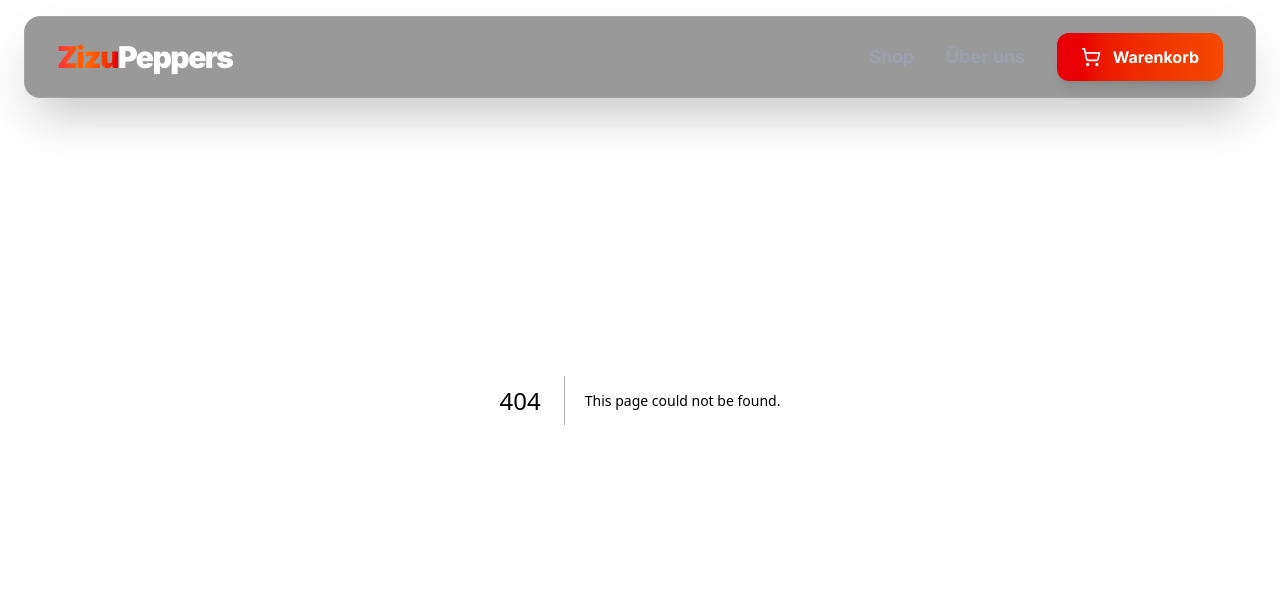
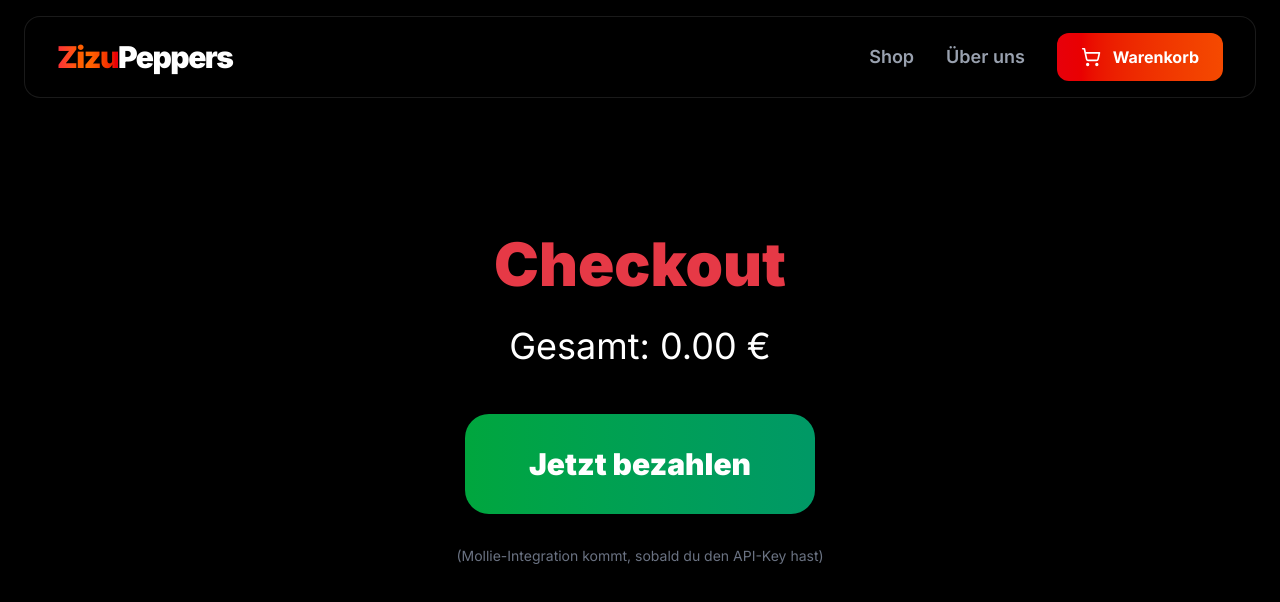
Before and after one commit to LouisMuhr/chili-shop, a Next.js app: page /checkout in a window 1280 px wide. Before the commit this address had no page. Shown: the top 602 px of the page. Built offline with nearby package versions, Linux system fonts and the light colour scheme.

Commit message:
zahlung prototyp

```diff
--- /dev/null
+++ b/app/api/payment/create/route.ts
@@ -0,0 +1,13 @@
+// app/api/payment/create/route.ts
+import { NextRequest } from "next/server";
+
+export async function POST(request: NextRequest) {
+  const body = await request.json();
+
+  // Wenn du später Mollie hast → hier rein
+  // Aktuell: nur Dummy-Response für Testing
+  return Response.json({
+    checkoutUrl: "https://www.mollie.com/payscreen/select-method/7UhSN1zuXS", // Test-URL
+    message: "Test-Modus – Zahlung würde jetzt starten",
+  });
+}
--- /dev/null
+++ b/app/checkout/cancel/page.tsx
@@ -0,0 +1,12 @@
+import Link from "next/link";
+
+export default function Cancel() {
+  return (
+    <div className="min-h-screen bg-black text-white flex items-center justify-center text-center">
+      <div>
+        <h1 className="text-5xl font-black text-red-500 mb-8">Zahlung abgebrochen</h1>
+        <Link href="/cart" className="text-xl text-[#e63946]">← Zurück zum Warenkorb</Link>
+      </div>
+    </div>
+  );
+}
--- /dev/null
+++ b/app/checkout/page.tsx
@@ -0,0 +1,49 @@
+// app/checkout/page.tsx
+"use client";
+
+import { useCart } from "@/lib/cartStore";
+
+export default function CheckoutPage() {
+  const { getTotalPrice, items } = useCart();
+
+  const handleCheckout = async () => {
+    // Hier kommt später Mollie rein
+    const res = await fetch("/api/payment/create", {
+      method: "POST",
+      headers: { "Content-Type": "application/json" },
+      body: JSON.stringify({
+        amount: getTotalPrice(),
+        description: `Bestellung #${Date.now()}`,
+        items: items.map(i => ({ id: i.id, name: i.name, quantity: i.quantity, price: i.price })),
+      }),
+    });
+
+    const data = await res.json();
+
+    if (data.checkoutUrl) {
+      window.location.href = data.checkoutUrl;
+    } else {
+      alert("Zahlung momentan nicht möglich – Mollie-Key fehlt noch");
+    }
+  };
+
+  return (
+    <div className="min-h-screen bg-black text-white flex items-center justify-center px-6">
+      <div className="text-center">
+        <h1 className="text-6xl font-black text-[#e63946] mb-8">Checkout</h1>
+        <p className="text-4xl mb-12">Gesamt: {getTotalPrice().toFixed(2)} €</p>
+
+        <button
+          onClick={handleCheckout}
+          className="px-16 py-8 bg-gradient-to-r from-green-600 to-emerald-600 hover:from-green-500 hover:to-emerald-500 text-white font-black text-3xl rounded-3xl shadow-2xl transform hover:scale-105 transition-all"
+        >
+          Jetzt bezahlen
+        </button>
+
+        <p className="text-gray-500 mt-8 text-sm">
+          (Mollie-Integration kommt, sobald du den API-Key hast)
+        </p>
+      </div>
+    </div>
+  );
+}
--- /dev/null
+++ b/app/checkout/success/page.tsx
@@ -0,0 +1,11 @@
+// app/checkout/success/page.tsx
+export default function Success() {
+  return (
+    <div className="min-h-screen bg-black text-white flex items-center justify-center text-center px-6">
+      <div>
+        <h1 className="text-6xl font-black text-green-500 mb-8">Zahlung erfolgreich!</h1>
+        <p className="text-2xl">Vielen Dank für deinen Einkauf</p>
+      </div>
+    </div>
+  );
+}
--- a/components/ClientCart.tsx
+++ b/components/ClientCart.tsx
@@ -100,9 +100,12 @@
                 >
                   Weiter einkaufen
                 </Link>
-                <button className="py-5 bg-gradient-to-r from-[#e63946] to-[#c1121f] hover:from-[#c1121f] hover:to-[#9b0f1a] rounded-2xl font-black text-xl shadow-2xl transform hover:-translate-y-1 transition-all duration-300 border-2 border-red-900">
+                <Link
+                href="/checkout"
+                className="text-center py-5 bg-gradient-to-r from-[#e63946] to-[#c1121f] hover:from-[#c1121f] hover:to-[#9b0f1a] rounded-2xl font-black text-xl shadow-2xl transform hover:-translate-y-1 transition-all duration-300 border-2 border-red-900"
+                >
                   Zur Kasse →
-                </button>
+                </Link>
               </div>
             </div>
           </div>
```
